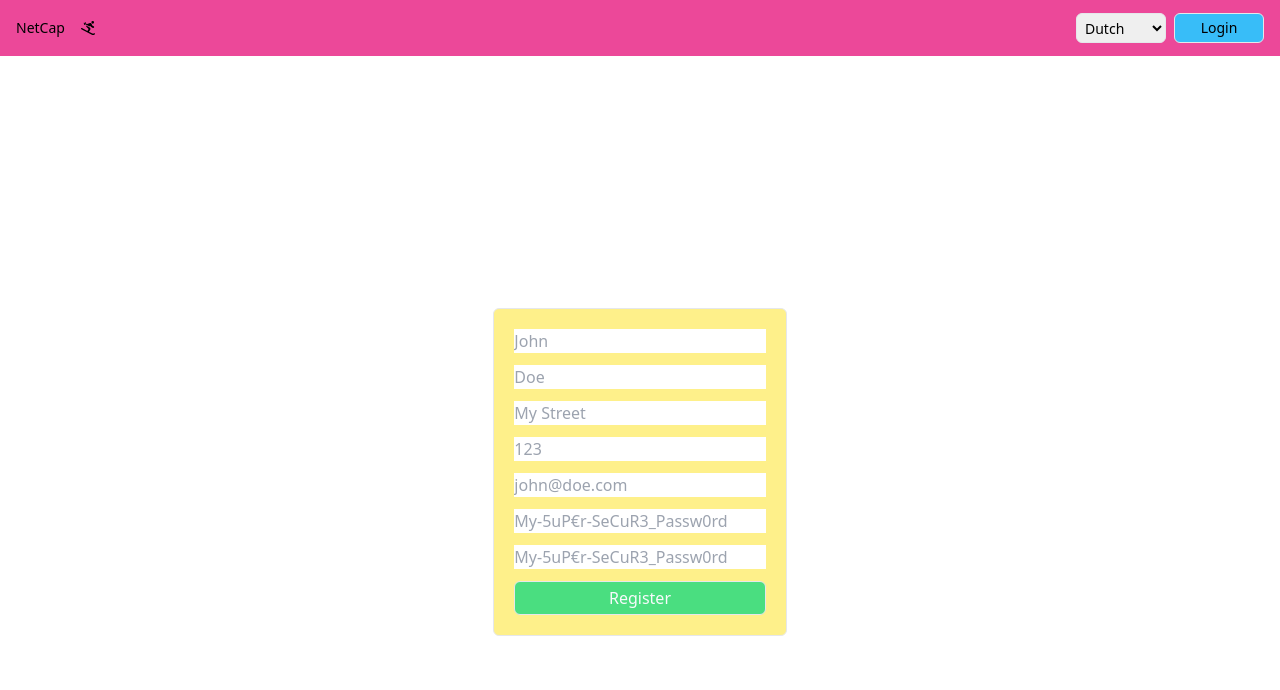
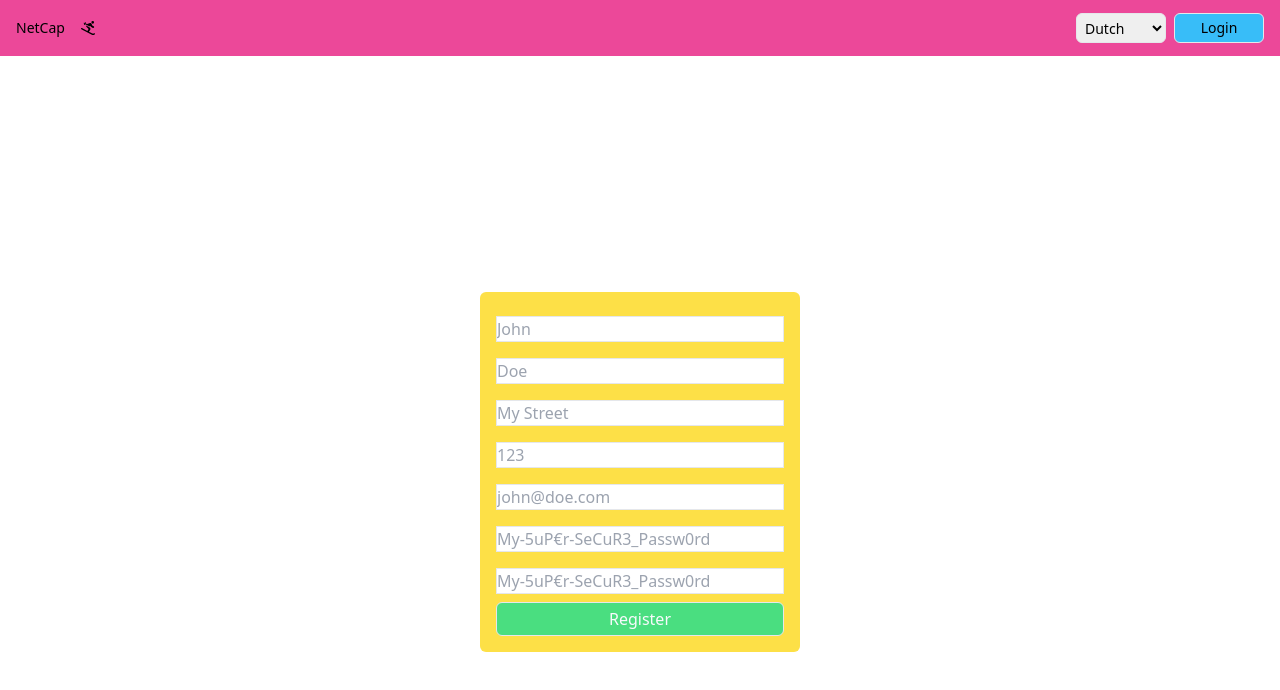
Before and after one commit to alohacyclist/frontend-netcap, a React (Create React App) app: page / in a window 1280 px wide. Both pictures are taken after a click on the button "Login". Shown: the top 690 px of the page. Built offline with nearby package versions, Linux system fonts and the light colour scheme.

Commit message:
refactoring submit form logic, add button component

```diff
--- /dev/null
+++ b/src/components/Buttons/CloseForm.jsx
@@ -0,0 +1,11 @@
+
+export function CloseForm({ close, btnTxt }) {
+  return (
+    <button
+    className='border rounded-md bg-green-400 text-slate-50 px-1 py-1'
+    onClick={close}
+    >
+    {btnTxt}
+  </button>
+  )
+}
--- a/src/components/Date/DateCalendar.jsx
+++ b/src/components/Date/DateCalendar.jsx
@@ -2,14 +2,13 @@ import { useState } from 'react';
 import DatePicker, {CalendarContainer} from 'react-datepicker';
 import "react-datepicker/dist/react-datepicker.css";
 
-export function DateCalendar({click}) {
+export function DateCalendar({ logDate }) {
   const [startDate, setStartDate] = useState(new Date());
 
   const options = { weekday: 'short', year: 'numeric', month: 'short', day: 'numeric' };
 
   const selector = (selection) => {
-    click(selection.toLocaleDateString(navigator.language, options));
-    console.log(selection.toLocaleDateString(navigator.language, options))
+    logDate('Date', selection.toLocaleDateString(navigator.language, options));
   };
 
 /*   const MyContainer = ({ children }) => {
--- a/src/components/Date/DateSelection.jsx
+++ b/src/components/Date/DateSelection.jsx
@@ -1,7 +1,7 @@
 import React, { useState } from 'react';
 import { DateCalendar } from './DateCalendar';
 
-export function DateSelection({ click }) {
+export function DateSelection({ logDate }) {
   const [openCalendar, setOpenCalendar] = useState(false);
 
   return (
@@ -24,7 +24,7 @@ export function DateSelection({ click }) {
           Choose date
         </button>
       </div>
-      {openCalendar && <DateCalendar click={click}/>}
+      {openCalendar && <DateCalendar logDate={logDate}/>}
     </div>
   )
 }
--- a/src/components/Date/DateStart.jsx
+++ b/src/components/Date/DateStart.jsx
@@ -1,10 +1,10 @@
 import { DateSelection } from "./DateSelection";
 import { TimeSelection } from "./TimeSelection";
 
-export function DateStart({ onClick }) {
+export function DateStart({ logDate }) {
   return (
     <div className="flex flex-col gap-y-5">
-        <DateSelection click={onClick}/>
+        <DateSelection logDate={logDate}/>
         <TimeSelection/>
     </div>
   )
--- a/src/components/Location/LocationSelection.jsx
+++ b/src/components/Location/LocationSelection.jsx
@@ -1,10 +1,8 @@
 import { SearchInput } from "../Search/SearchInput";
 import { locations } from "../../forms/queryInputs";
 
-export function LocationSelection({ onClick }) {
+export function LocationSelection({ logLocation }) {
   return (
-    <div className='selection-container'>
-      <SearchInput collection={locations} click={onClick} />
-    </div>
+      <SearchInput collection={locations} logLocation={logLocation} locationBtn={true} />
   );
 }
--- a/src/components/Login_SignUp/SignUpForm.jsx
+++ b/src/components/Login_SignUp/SignUpForm.jsx
@@ -19,7 +19,7 @@ export function SignUpForm({ close }) {
           <div key={input.id}>
             <label>{input.label}</label>
             <input
-              className='w-full'
+              className='w-full my-2 border'
               id={input.id}
               type={input.type}
               placeholder={input.placeholder}
--- a/src/components/PopUp.jsx
+++ b/src/components/PopUp.jsx
@@ -1,32 +1,21 @@
-import { useNavigate } from "react-router-dom";
+import { CloseForm } from "./Buttons/CloseForm";
 
-export function PopUp({ children, close, btnTxt, headline, z }) {
-  const navigate = useNavigate()
-
-  const handleSubmit = async (e) => {
-    e.preventDefault();
-    navigate('/results', {replace: true})
-  };
-
+export function PopUp({ children, close, btnTxt, headline, z, showBtn }) {
+  const closeForm = showBtn
 
   return (
     <>
-      <div className={`flex flex-col w-screen h-screen justify-center items-center fixed ${z}`}>
-        <div className='w-80 flex flex-col items-center justify-center'>
-          <h1 className='mb-8 text-2xl'>{headline}</h1>
-          <form
-            className='flex flex-col w-11/12 bg-yellow-200 rounded-md border p-5 gap-3'
-            onSubmit={handleSubmit}
-          >
+      <div className={`flex flex-col w-screen h-screen justify-center items-center fixed  ${z}`}>
+
+        <h1 className='mb-8 text-2xl text-center'>{headline}</h1>
+
+          <div className='flex flex-col w-80 rounded-md p-4 bg-yellow-300'>
+
             {children}
-            <button
-              className='border rounded-md bg-green-400 text-slate-50 px-1 py-1'
-              onClick={close}
-            >
-              {btnTxt}
-            </button>
-          </form>
-        </div>
+
+          {!closeForm && <CloseForm close={close} btnTxt={btnTxt} />}
+
+          </div>
       </div>
     </>
   );
--- a/src/components/Search/SearchInput.jsx
+++ b/src/components/Search/SearchInput.jsx
@@ -1,6 +1,6 @@
 import { useEffect, useState } from "react";
 
-export function SearchInput({ collection, click }) {
+export function SearchInput({ collection, logLocation, logActivity, locationBtn }) {
   const [searchInput, setSearchInput] = useState("");
   const [searchResults, setSearchResults] = useState([]);
 
@@ -17,37 +17,42 @@ export function SearchInput({ collection, click }) {
     inputFilter(collection);
   }, [searchInput]);
 
-  const selector = (selection) => {
-    click(selection);
-  };
-
   return (
-    <div>
-      <div>
+    <>
+      <div className="flex flex-col gap-3 justify-center">
         <input
-          className='search-filter'
+          className=""
           value={searchInput}
           placeholder='Type to search...'
           onChange={(e) => setSearchInput(e.target.value)}
         />
-
-        <button className='form-btn-large'>Use current location</button>
+        {locationBtn &&
+          <button className='w-full rounded-md bg-indigo-700 p-1'>
+            Use current location
+            </button>}
       </div>
 
       <div>
         {searchResults.map((result) => (
-          <div className='radio-selection' key={result.id}>
+          <div
+          key={result.id}
+          className='flex my-3 justify-between'
+          >
             <label>{result.name}</label>
             <input
               id={result.id}
               type={result.type}
-              name='location'
+              name={result.category}
               value={result.name}
-              onClick={() => selector(result.name)}
+              onClick={() => {
+                result.category === 'location' ?
+                  logLocation(result.category, result.name) :
+                  logActivity(result.category, result.name)
+              }}
             />
           </div>
         ))}
       </div>
-    </div>
+    </>
   );
 }
--- a/src/components/Search/SearchStart.jsx
+++ b/src/components/Search/SearchStart.jsx
@@ -9,11 +9,15 @@ import { PopUp } from "../PopUp";
 import { ActivitySelection } from "../Activity/ActivitySelection";
 import { LocationSelection } from "../Location/LocationSelection";
 import { DateStart } from "../Date/DateStart";
+import { useNavigate } from "react-router-dom";
+import { CloseForm } from "../Buttons/CloseForm";
 
 export function SearchStart() {
   const [openActivities, setOpenActivities] = useState(false);
   const [openLocation, setOpenLocation] = useState(false);
   const [openDates, setOpenDates] = useState(false);
+  const [headline, setHeadline] = useState('Welcome');
+  const navigate = useNavigate()
 
   const [selectedActivity, setSelectedActivity] = useState("Select Activity");
   const [selectedLocation, setSelectedLocation] = useState("Select Location");
@@ -21,77 +25,123 @@ export function SearchStart() {
 
   let btnTxt = "Done";
 
-  const logActivitySelection = (selection) => {
+  const logActivitySelection = (description, selection) => {
     setSelectedActivity(selection);
+    localStorage.setItem(`${description}`, selection)
   };
 
-  const logLocationSelection = (selection) => {
+  const logLocationSelection = (description, selection) => {
     setSelectedLocation(selection);
+    localStorage.setItem(`${description}`, selection)
   };
 
-  const logDateSelection = (selection) => {
+  const logDateSelection = (description, selection) => {
     setSelectedDate(selection);
+    localStorage.setItem(`${description}`, selection)
+
   };
+
+  const handleSubmit = async (e) => {
+    e.preventDefault()
+    console.log('submit')
+    navigate('/results')
+  }
 
   return (
     <>
-      <PopUp btnTxt={"Go"} headline={"Welcome"}>
-        <div className='flex justify-between'>
-          <button
-            onClick={() => setOpenActivities(!openActivities)}
+      <PopUp headline={headline} showBtn={true}>
+        <form>
+        <div className='flex justify-between my-3'>
+          <input
+            onClick={() => {
+              setOpenActivities(true)
+              setHeadline('')
+            }}
             className='border rounded-md bg-pink-400 text-slate-50 text-start w-full mr-4 px-1 py-1'
+            value={selectedActivity}
+            onChange={() => console.log('form change')}
           >
-            {selectedActivity}
-          </button>
+          </input>
           <div className='flex place-items-center w-6'>
             <FontAwesomeIcon icon={faPersonSkiing} />
           </div>
         </div>
-        <div className='flex justify-between'>
-          <button
-            onClick={() => setOpenLocation(!openLocation)}
+        <div className='flex justify-between my-3'>
+          <input
+            onClick={() => {
+              setOpenLocation(true)
+              setHeadline('')
+            }}
             className='border rounded-md bg-pink-400 text-slate-50 text-start w-full mr-4 px-1 py-1'
+            value={selectedLocation}
+            onChange={() => console.log('form change')}
           >
-            {selectedLocation}
-          </button>
+          </input>
           <div className='flex place-items-center w-6'>
             <FontAwesomeIcon icon={faMapLocationDot} />
           </div>
         </div>
-        <div className='flex justify-between'>
-          <button
-            onClick={() => setOpenDates(!openDates)}
+        <div className='flex justify-between my-3'>
+          <input
+            onClick={() => {
+              setOpenDates(true)
+              setHeadline('')
+            }}
             className='border rounded-md bg-pink-400 text-slate-50 text-start w-full mr-4 px-1 py-1'
+            value={selectedDate}
+            onChange={() => console.log('form change')}
           >
-            {selectedDate}
-          </button>
+          </input>
           <div className='flex place-items-center w-6'>
             <FontAwesomeIcon icon={faCalendarDays} />
           </div>
         </div>
+
+        <button
+          className='border rounded-md bg-green-400 text-slate-50 px-1 py-1 my-3 w-full'
+          onClick={handleSubmit}
+          >
+          GO
+        </button>
+
+        </form>
       </PopUp>
 
       {openActivities && (
         <PopUp
-          close={() => setOpenActivities(!openActivities)}
-          headline={""}
+          close={() => {
+            setOpenActivities(!openActivities)
+            setHeadline('Welcome')
+          }}
+          headline={"Select Activity"}
           btnTxt={btnTxt}
+          submitBtn={false}
         >
-          <ActivitySelection onClick={logActivitySelection} />
+          <ActivitySelection logActivity={logActivitySelection} />
         </PopUp>
       )}
       {openLocation && (
         <PopUp
-          close={() => setOpenLocation(false)}
-          headline={""}
+          close={() => {
+            setOpenLocation(!openLocation)
+            setHeadline('Welcome')
+          }}
+          headline={"Search by Location"}
           btnTxt={btnTxt}
         >
-          <LocationSelection onClick={logLocationSelection} />
+          <LocationSelection logLocation={logLocationSelection} />
         </PopUp>
       )}
       {openDates && (
-        <PopUp close={() => setOpenDates(false)} headline={""} btnTxt={btnTxt}>
-          <DateStart onClick={logDateSelection} />
+        <PopUp
+          close={() => {
+            setOpenDates(!openDates)
+            setHeadline('Welcome')
+          }}
+          headline={"Choose Date & Time"}
+          btnTxt={btnTxt}
+          >
+          <DateStart logDate={logDateSelection} />
         </PopUp>
       )}
     </>
```
Also changed, not shown: src/components/Activity/ActivitySelection.jsx (+2 -18 lines), src/forms/queryInputs.js (+12 -0 lines).
